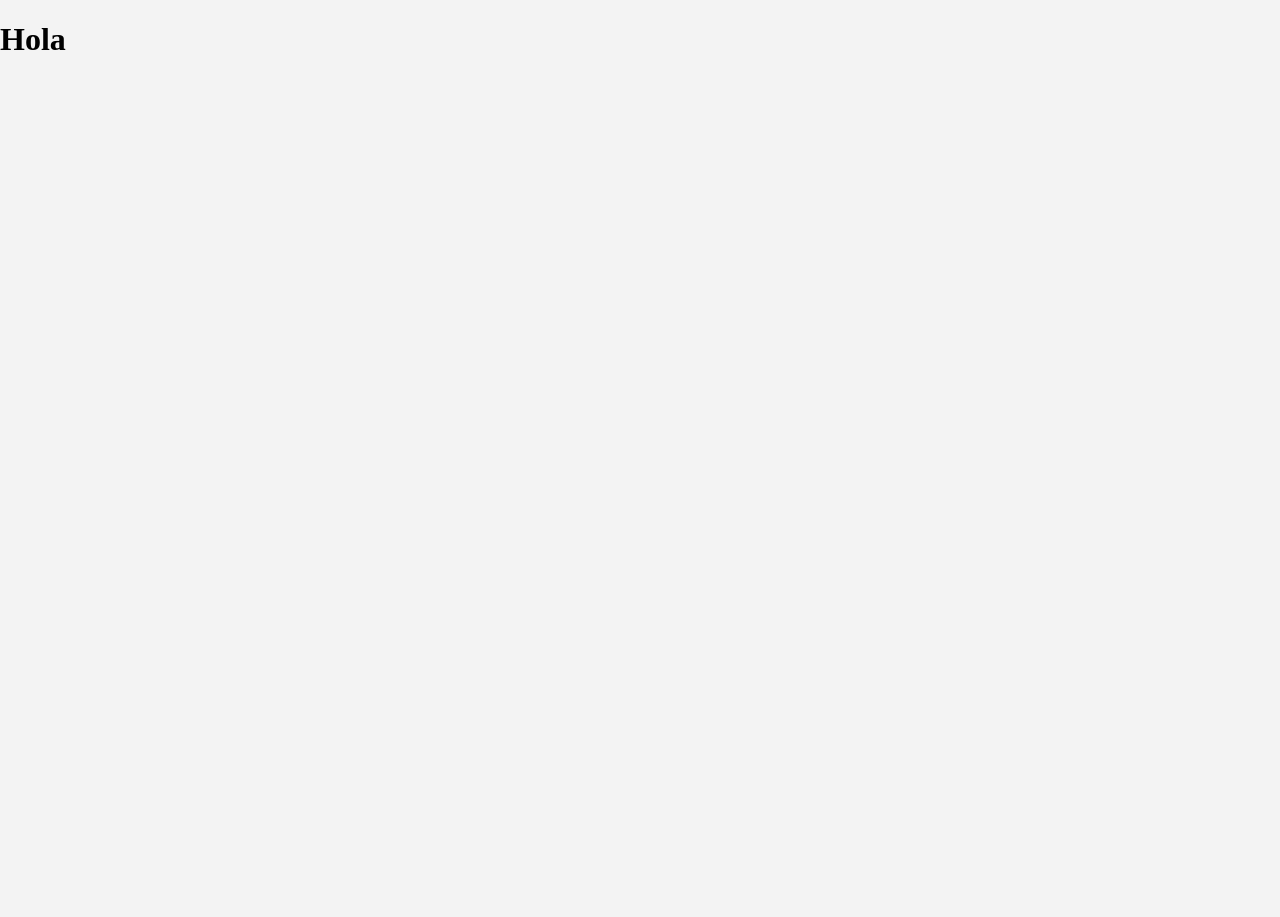
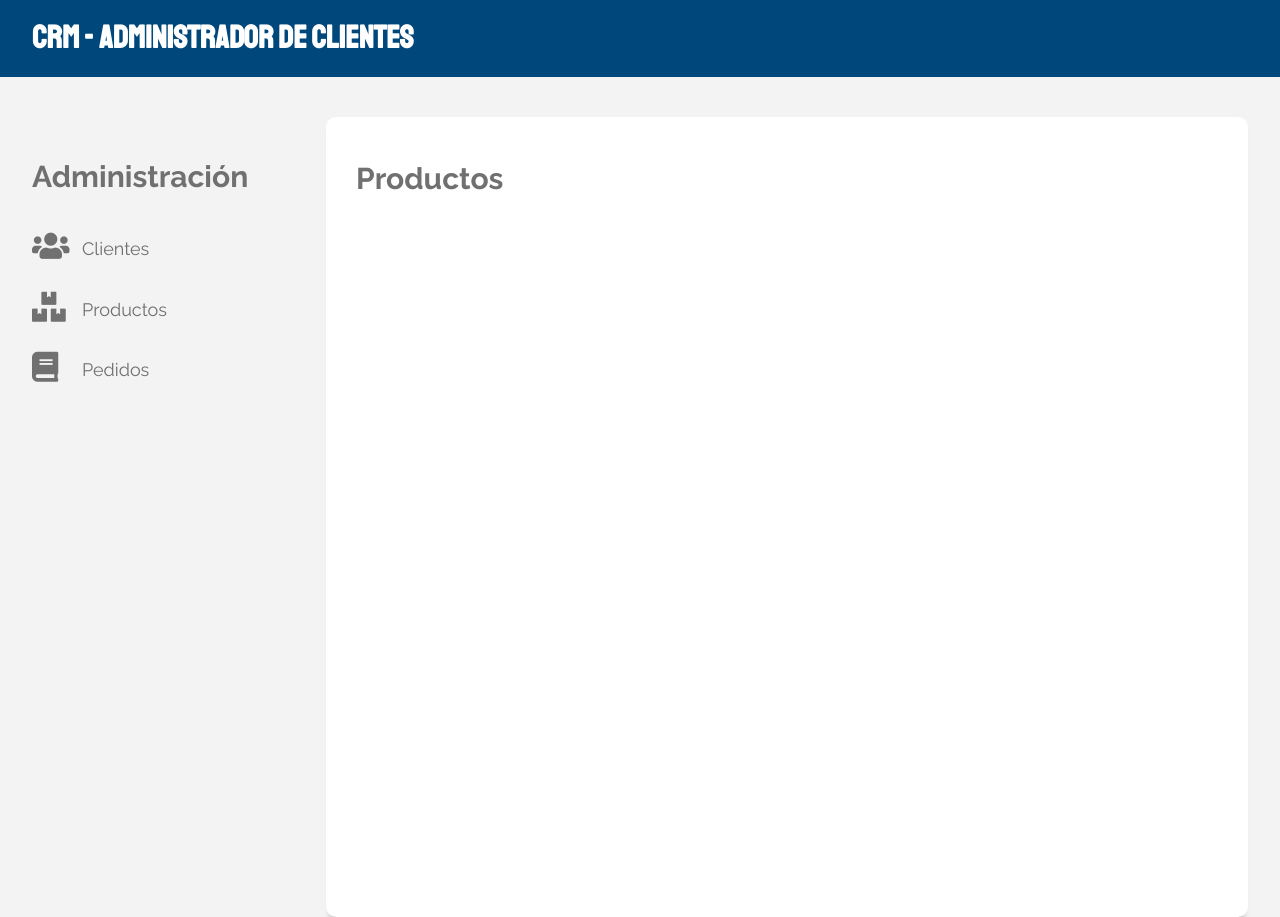
Before and after one commit to fxgal/cliente-pedidos, a React (Create React App) app: page /productos in a window 1280 px wide. Before the commit the page ends 800 px from the top, so only its background shows below. Built offline with nearby package versions, Linux system fonts and the light colour scheme.

Commit message:
Creacion de componentes

```diff
--- a/package.json
+++ b/package.json
@@ -3,8 +3,10 @@
   "version": "0.1.0",
   "private": true,
   "dependencies": {
+    "axios": "^0.19.0",
     "react": "^16.8.6",
     "react-dom": "^16.8.6",
+    "react-router-dom": "^5.0.1",
     "react-scripts": "3.0.1"
   },
   "scripts": {
--- a/public/index.html
+++ b/public/index.html
@@ -1,21 +1,28 @@
 <!DOCTYPE html>
 <html lang="en">
-
-<head>
+  <head>
     <meta charset="utf-8" />
     <link rel="shortcut icon" href="%PUBLIC_URL%/favicon.ico" />
     <meta name="viewport" content="width=device-width, initial-scale=1" />
     <meta name="theme-color" content="#000000" />
     <link rel="manifest" href="%PUBLIC_URL%/manifest.json" />
-    <link rel="stylesheet" href="css/normalize.css">
-    <link rel="stylesheet" href="css/app.css">
-    <script src="https://kit.fontawesome.com/4fb4e8815d.js"></script>
+    <link rel="stylesheet" href="css/normalize.css" />
+    <link
+      rel="stylesheet"
+      href="https://use.fontawesome.com/releases/v5.8.1/css/all.css"
+      integrity="sha384-50oBUHEmvpQ+1lW4y57PTFmhCaXp0ML5d60M1M7uH2+nqUivzIebhndOJK28anvf"
+      crossorigin="anonymous"
+    />
+    <link
+      href="https://fonts.googleapis.com/css?family=Raleway:400,700|Staatliches"
+      rel="stylesheet"
+    />
+    <link rel="stylesheet" href="css/app.css" />
     <title>React App</title>
-</head>
+  </head>
 
-<body>
+  <body>
     <noscript>You need to enable JavaScript to run this app.</noscript>
     <div id="root"></div>
-</body>
-
+  </body>
 </html>
--- a/src/App.js
+++ b/src/App.js
@@ -1,7 +1,8 @@
-import React from "react";
+import React from 'react';
+import Layout from './components/layout/Layout';
 
 function App() {
-  return <h1> Hola </h1>;
+  return <Layout />;
 }
 
 export default App;
--- /dev/null
+++ b/src/components/clientes/Clientes.js
@@ -0,0 +1,7 @@
+import React from 'react';
+
+export const Clientes = props => {
+  return <h2>Clientes</h2>;
+};
+
+export default Clientes;
--- /dev/null
+++ b/src/components/layout/Aside.js
@@ -0,0 +1,24 @@
+import React from 'react';
+import { Link } from 'react-router-dom';
+
+const Aside = () => {
+  return (
+    <aside className="sidebar col-3">
+      <h2>Administración</h2>
+
+      <nav className="navegacion">
+        <Link to={'/'} className="clientes">
+          Clientes
+        </Link>
+        <Link to={'/productos'} className="productos">
+          Productos
+        </Link>
+        <Link to={'/pedidos'} className="pedidos">
+          Pedidos
+        </Link>
+      </nav>
+    </aside>
+  );
+};
+
+export default Aside;
--- /dev/null
+++ b/src/components/layout/Header.js
@@ -0,0 +1,14 @@
+import React, { Fragment } from 'react';
+
+const Header = () => (
+  //Fragment se usa para envolver elementos ya que el componente debe tener un padre obligatoriamente
+  <Fragment>
+    <header className="barra">
+      <div className="contenedor">
+        <h1>CRM - Administrador de Clientes</h1>
+      </div>
+    </header>
+  </Fragment>
+);
+
+export default Header;
--- /dev/null
+++ b/src/components/layout/Layout.js
@@ -0,0 +1,27 @@
+import React, { Fragment } from 'react';
+import Header from './Header';
+import Aside from './Aside';
+import { BrowserRouter as Router, Route, Switch } from 'react-router-dom';
+import Clientes from '../clientes/Clientes';
+import Productos from '../productos/Productos';
+import Pedidos from '../pedidos/Pedidos';
+
+const Layout = () => {
+  return (
+    <Router>
+      <Header />
+      <div className="grid contenedor contenido-principal">
+        <Aside />
+        <main className="caja-contenido col-9">
+          <Switch>
+            <Route exact path="/" component={Clientes} />
+            <Route exact path="/productos" component={Productos} />
+            <Route exact path="/pedidos" component={Pedidos} />
+          </Switch>
+        </main>
+      </div>
+    </Router>
+  );
+};
+
+export default Layout;
--- /dev/null
+++ b/src/components/pedidos/Pedidos.js
@@ -0,0 +1,7 @@
+import React from 'react';
+
+export const Pedidos = props => {
+  return <h2>Pedidos</h2>;
+};
+
+export default Pedidos;
--- /dev/null
+++ b/src/components/productos/Productos.js
@@ -0,0 +1,7 @@
+import React from 'react';
+
+export const Productos = props => {
+  return <h2>Productos</h2>;
+};
+
+export default Productos;
```
Also changed, not shown: src/components/layout/Main.js (added, +17 -0 lines), 1 other file (tests, documents, lock files or other folders).
